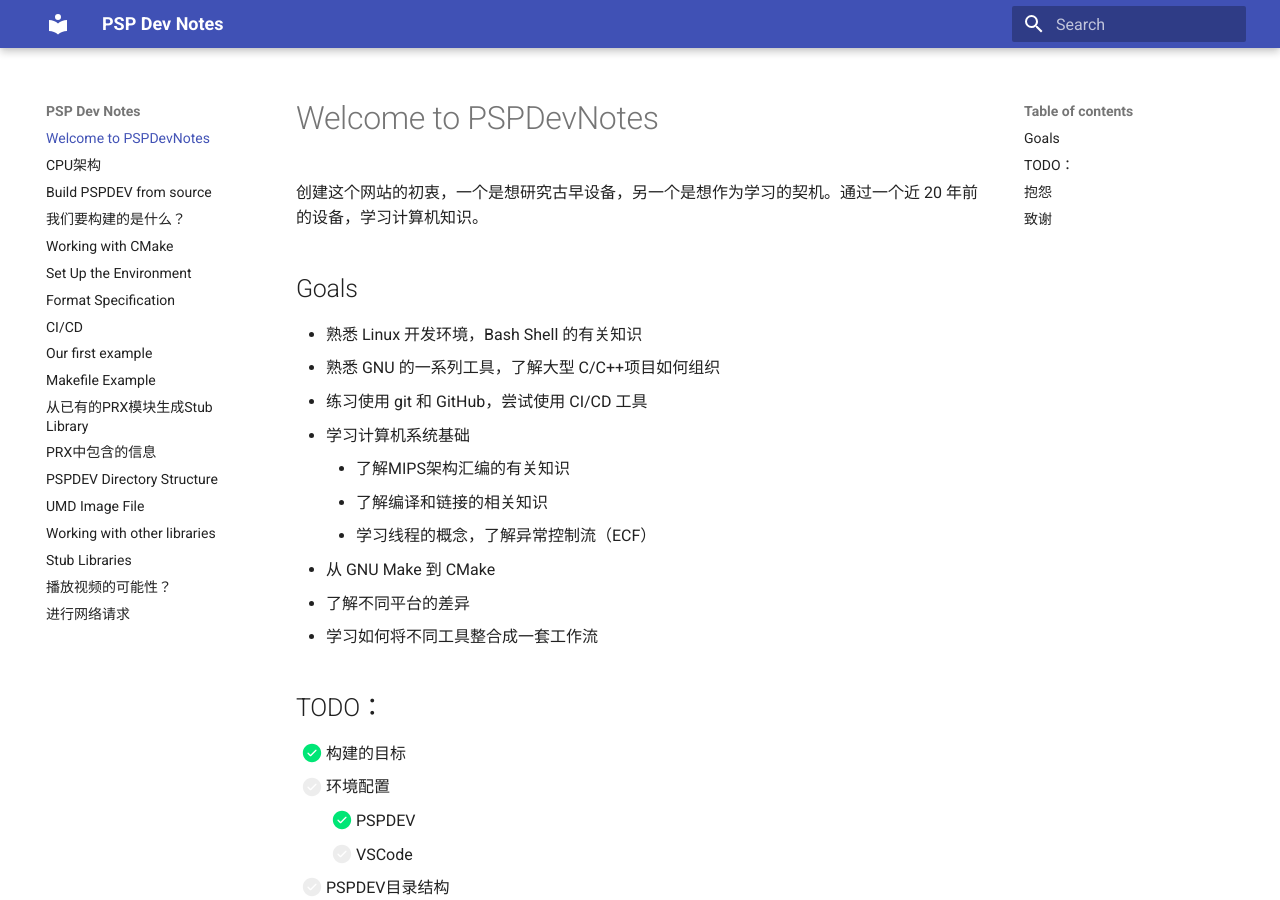
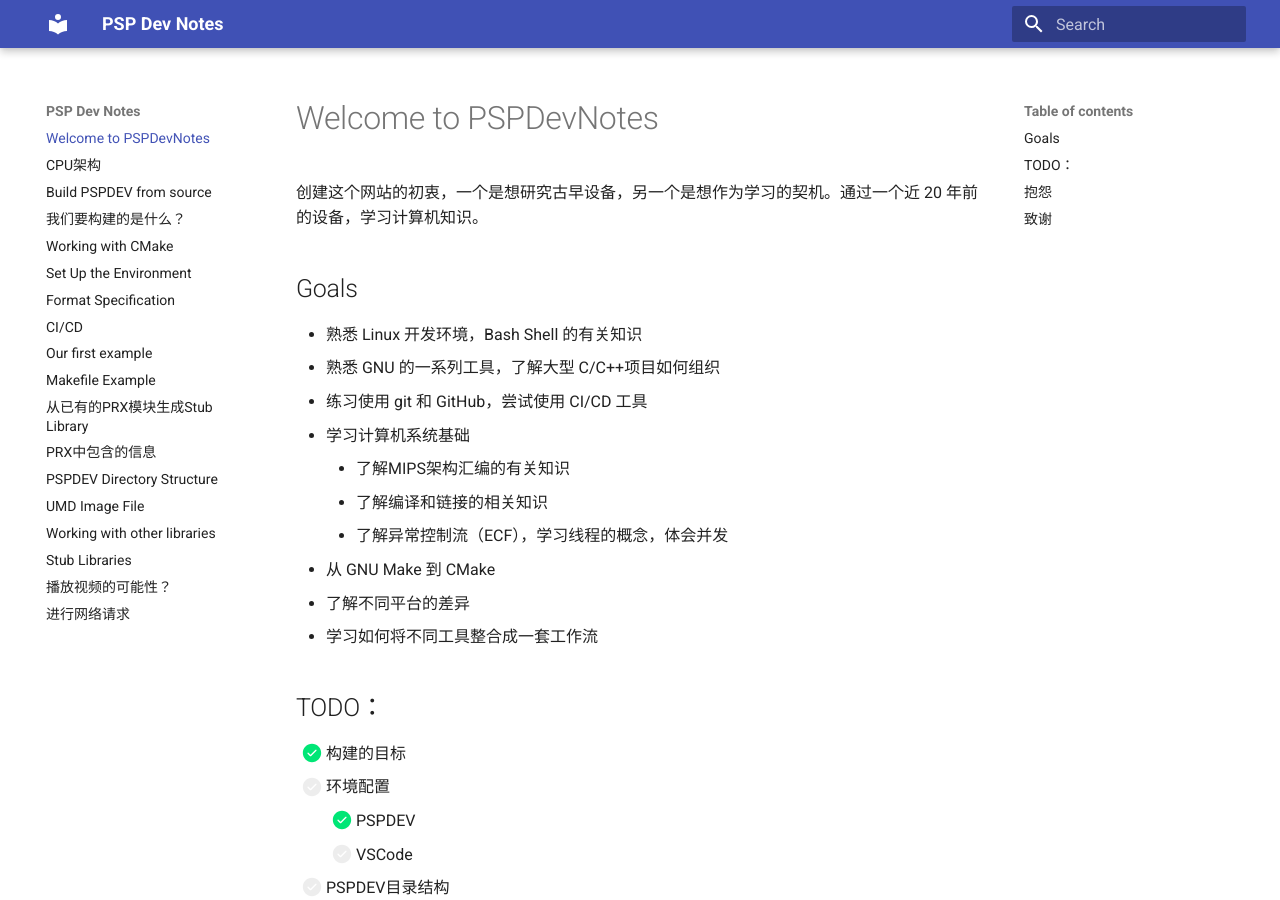
Before and after one commit to xeonliu/PSPDevNote, an MkDocs documentation site: the page built from docs/index.md, in a window 1280 px wide and 900 px high. Built offline with MkDocs 1.6.1 and Material for MkDocs 9.7.7, drawn with Linux system fonts in a browser that asks for light colours.

Commit message:
Update index.md

```diff
--- a/docs/index.md
+++ b/docs/index.md
@@ -10,7 +10,7 @@
 - 学习计算机系统基础
 	- 了解MIPS架构汇编的有关知识
 	- 了解编译和链接的相关知识
-	- 学习线程的概念，了解异常控制流（ECF）
+	- 了解异常控制流（ECF），学习线程的概念，体会并发
 - 从 GNU Make 到 CMake
 - 了解不同平台的差异
 - 学习如何将不同工具整合成一套工作流
```
